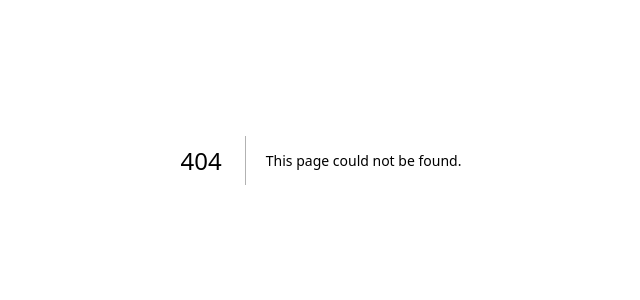
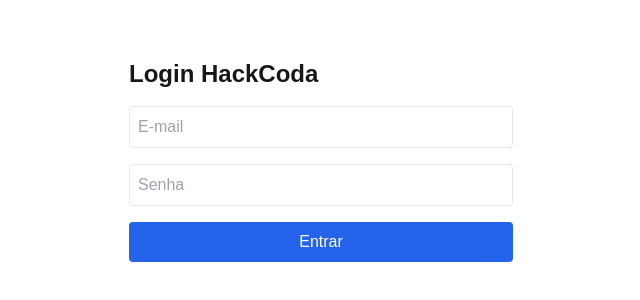
Before and after one commit to Coda-ce/hackcoda-platform, a Next.js app: page /public/login in a window 1280 px wide. Before the commit this address had no page. Shown: the part 240-540 px from the top of the page, without its empty margins (319-959 px from the left). Built offline with nearby package versions, Linux system fonts and the light colour scheme.

Commit message:
feat: implementa estrutura base do módulo de login

```diff
--- a/package.json
+++ b/package.json
@@ -15,11 +15,15 @@
     "db:generate": "prisma generate"
   },
   "dependencies": {
+    "@hookform/resolvers": "^5.2.2",
     "@prisma/client": "^5.22.0",
     "bcryptjs": "^3.0.3",
     "next": "14.2.35",
+    "next-auth": "^4.24.13",
     "react": "^18",
-    "react-dom": "^18"
+    "react-dom": "^18",
+    "react-hook-form": "^7.72.1",
+    "zod": "^4.3.6"
   },
   "devDependencies": {
     "@types/node": "^20",
--- /dev/null
+++ b/src/app/api/[...nextauth]/route.ts
@@ -0,0 +1,6 @@
+import NextAuth from "next-auth";
+import { authOptions } from "@/core/auth/nextauth.config";
+
+const handler = NextAuth(authOptions);
+
+export { handler as GET, handler as POST };
--- a/src/app/auth/dashboard/page.tsx
+++ b/src/app/auth/dashboard/page.tsx
@@ -0,0 +1,29 @@
+import { getServerSession } from "next-auth";
+import { authOptions } from "@/core/auth/nextauth.config";
+import { redirect } from "next/navigation";
+
+export default async function DashboardPage() {
+    const session = await getServerSession(authOptions);
+
+    if (!session) {
+        redirect("/login");
+    }
+
+    return (
+        <div className="p-8">
+            <h1 className="text-2xl font-bold">Dashboard do Hackathon</h1>
+            <p className="mt-4">Bem-vindo, {session.user?.name}!</p>
+            <div className="mt-2 p-4 bg-green-100 text-green-800 rounded">
+                Sessão ativa com sucesso! Você está logado como: **{session.user?.email}**
+            </div>
+
+
+            <a
+                href="/api/auth/signout"
+                className="mt-6 inline-block text-red-600 hover:underline"
+            >
+                Sair do sistema
+            </a>
+        </div>
+    );
+}
--- a/src/app/layout.tsx
+++ b/src/app/layout.tsx
@@ -1,6 +1,7 @@
 import type { Metadata } from "next";
 import localFont from "next/font/local";
 import "./globals.css";
+import { AuthProvider } from "@/shared/components/AuthProvider";
 
 const geistSans = localFont({
   src: "./fonts/GeistVF.woff",
--- /dev/null
+++ b/src/app/public/login/page.tsx
@@ -0,0 +1,49 @@
+"use client";
+import { signIn } from "next-auth/react";
+import { useState } from "react";
+import { useRouter } from "next/navigation";
+
+export default function LoginPage() {
+    const [email, setEmail] = useState("");
+    const [password, setPassword] = useState("");
+    const router = useRouter();
+
+    const handleLogin = async (e: React.FormEvent) => {
+        e.preventDefault();
+        const result = await signIn("credentials", {
+            email,
+            password,
+            redirect: false,
+        });
+
+        if (!result?.error) {
+            router.push("/dashboard");
+            router.refresh();
+        } else {
+            alert("Erro ao logar!");
+        }
+    };
+
+    return (
+        <main className="flex min-h-screen flex-col items-center justify-center p-24">
+            <form onSubmit={handleLogin} className="flex flex-col gap-4 w-full max-w-sm">
+                <h1 className="text-2xl font-bold">Login HackCoda</h1>
+                <input
+                    type="email"
+                    placeholder="E-mail"
+                    className="p-2 border rounded text-black"
+                    onChange={(e) => setEmail(e.target.value)}
+                />
+                <input
+                    type="password"
+                    placeholder="Senha"
+                    className="p-2 border rounded text-black"
+                    onChange={(e) => setPassword(e.target.value)}
+                />
+                <button type="submit" className="bg-blue-600 text-white p-2 rounded">
+                    Entrar
+                </button>
+            </form>
+        </main>
+    );
+}
--- /dev/null
+++ b/src/core/auth/nextauth.config.ts
@@ -0,0 +1,40 @@
+import { authService } from "@/modules/auth/services/auth.service";
+import { NextAuthOptions } from "next-auth";
+import CredentialsProvider from "next-auth/providers/credentials";
+
+export const authOptions: NextAuthOptions = {
+    providers: [
+        CredentialsProvider({
+            name: "Credentials",
+            credentials: {
+                email: { label: "Email", type: "text" },
+                password: { label: "Password", type: "password" }
+            },
+            async authorize(credentials) {
+                if (!credentials?.email || !credentials?.password) return null;
+
+                // Chamada ao seu novo Service
+                const user = await authService.validateUser({
+                    email: credentials.email,
+                    password: credentials.password
+                });
+
+                return user ? user : null;
+            }
+        })
+    ],
+    secret: process.env.NEXTAUTH_SECRET,
+    pages: {
+        signIn: '/login',
+    },
+    callbacks: {
+        async jwt({ token, user }) {
+            if (user) token.role = (user as any).role;
+            return token;
+        },
+        async session({ session, token }) {
+            if (session.user) (session.user as any).role = token.role;
+            return session;
+        }
+    }
+};
--- a/src/modules/auth/services/auth.service.ts
+++ b/src/modules/auth/services/auth.service.ts
@@ -0,0 +1,25 @@
+import { AuthCredentials, AuthUser } from "../types";
+
+export const authService = {
+    /**
+     * Valida as credenciais do usuário
+     * @param credentials - Objeto com email e password
+     */
+    async validateUser(credentials: AuthCredentials): Promise<AuthUser | null> {
+
+        const mockUser: AuthUser = {
+            id: "1",
+            email: "admin@hackcoda.com",
+            name: "Admin HackCoda",
+            role: "ADMIN"
+        };
+
+        const isPasswordValid = credentials.password === "123456";
+
+        if (credentials.email === mockUser.email && isPasswordValid) {
+            return mockUser;
+        }
+
+        return null;
+    }
+};
--- /dev/null
+++ b/src/shared/components/AuthProvider.tsx
@@ -0,0 +1,6 @@
+"use client";
+import { SessionProvider } from "next-auth/react";
+
+export function AuthProvider({ children }: { children: React.ReactNode }) {
+    return <SessionProvider>{children}</SessionProvider>;
+}
```
Also changed, not shown: src/modules/auth/types.ts (+13 -0 lines), 1 other file (tests, documents, lock files or other folders).
